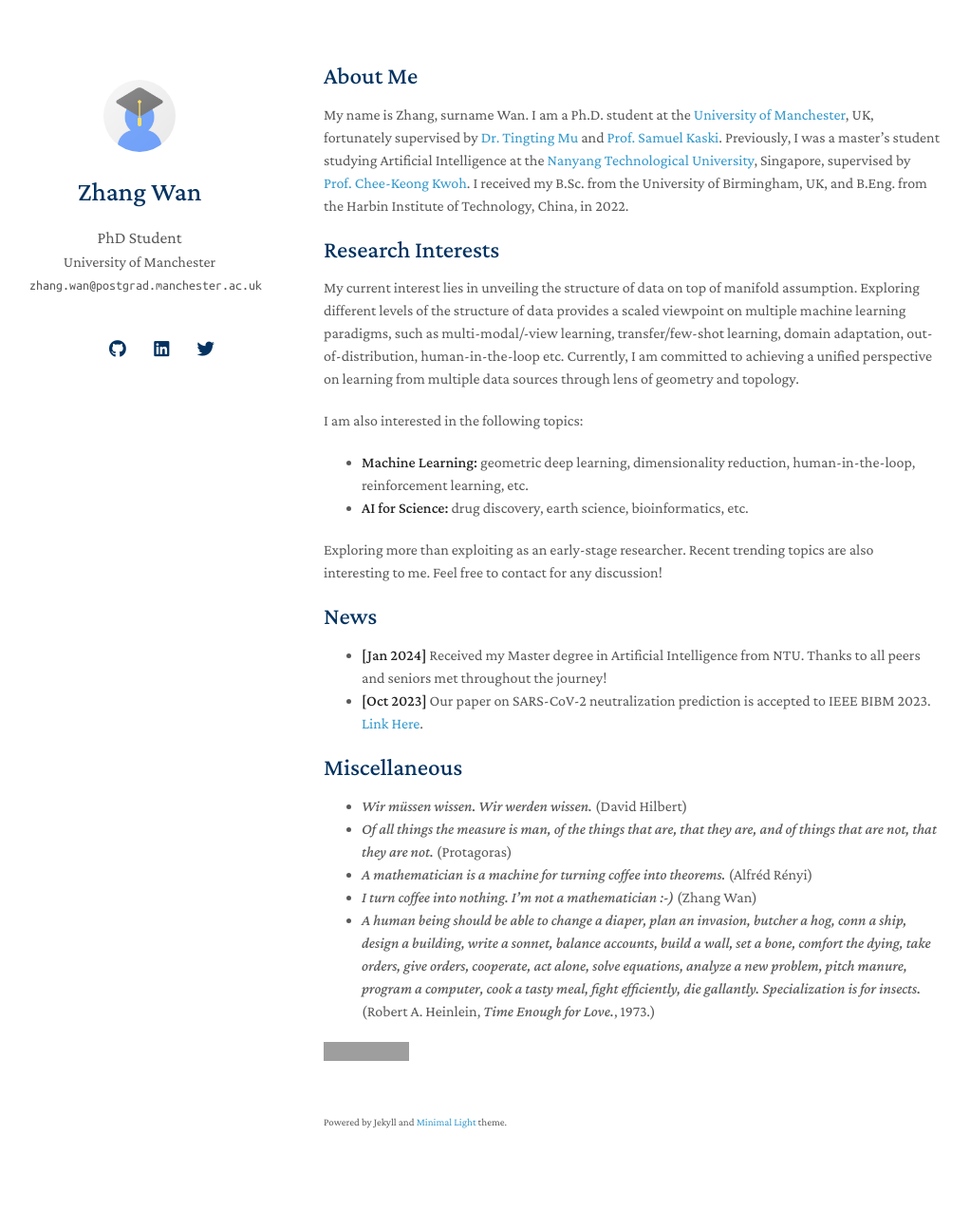
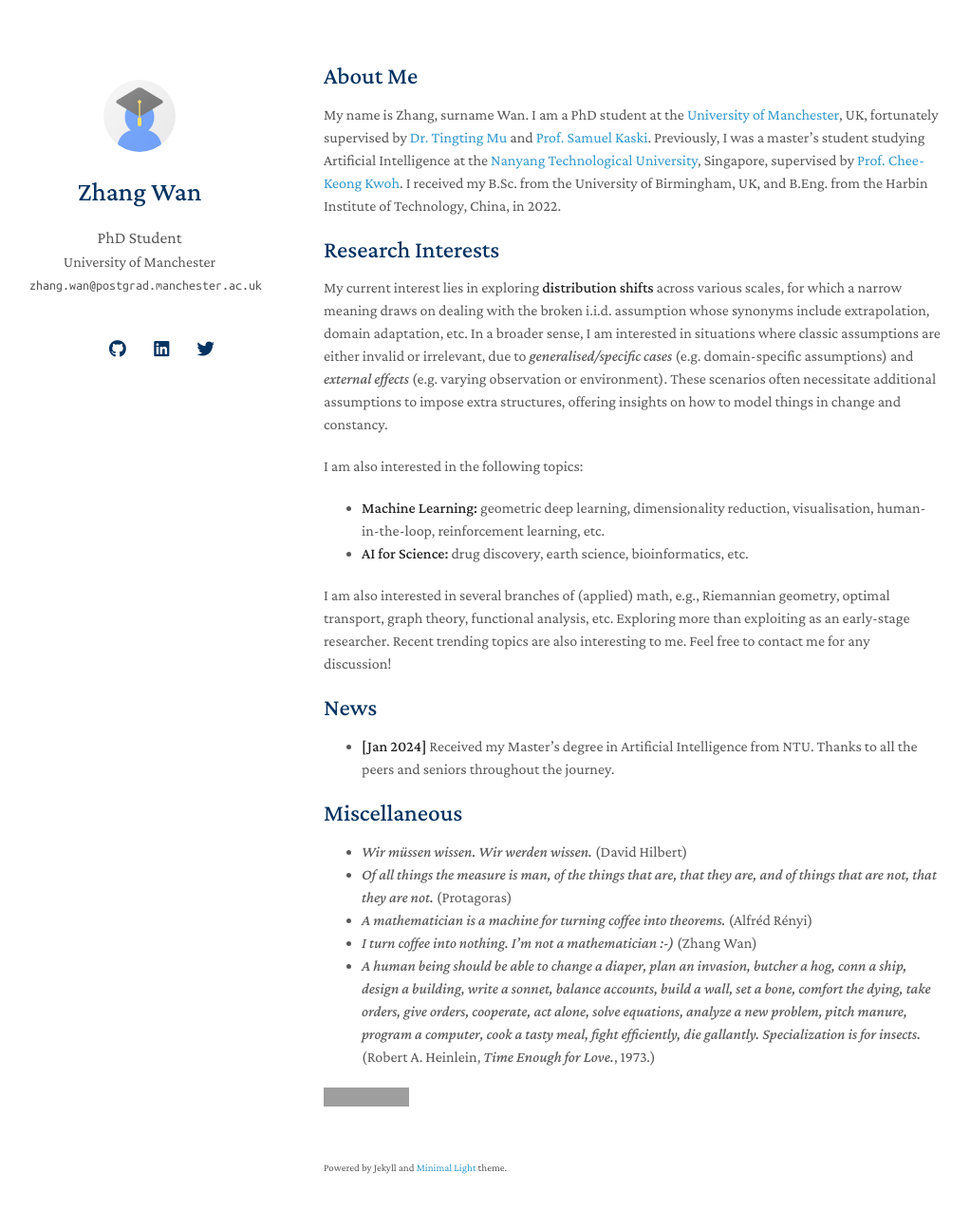
Before and after one commit to ZhangWan-byte/ZhangWan-byte.github.io, a Jekyll site: the page built from index.md, in a window 1280 px wide and 1310 px high. Shown: the top 1275 px of the window at 95% size, without its empty margins (129-1151 px from the left). Built offline with Jekyll 4.4.1, drawn with Linux system fonts in a browser that asks for light colours; nearby versions of some CDN libraries; a style sheet for code colours, icons or effects is not loaded; our own code applies the rules of GitHub Pages for plain Markdown files; grey boxes are pictures that could not be loaded.

Commit message:
Update index.md

```diff
--- a/index.md
+++ b/index.md
@@ -4,22 +4,23 @@ layout: homepage
 
 ## About Me
 
-My name is Zhang, surname Wan. I am a Ph.D. student at the [University of Manchester](https://www.manchester.ac.uk/), UK, fortunately supervised by [Dr. Tingting Mu](https://personalpages.manchester.ac.uk/staff/tingting.mu/Site/About_Me.html) and [Prof. Samuel Kaski](https://kaski-lab.com/). Previously, I was a master's student studying Artificial Intelligence at the [Nanyang Technological University](https://www.ntu.edu.sg/), Singapore, supervised by [Prof. Chee-Keong Kwoh](https://personal.ntu.edu.sg/asckkwoh/). I received my B.Sc. from the University of Birmingham, UK, and B.Eng. from the Harbin Institute of Technology, China, in 2022.
+My name is Zhang, surname Wan. I am a PhD student at the [University of Manchester](https://www.manchester.ac.uk/), UK, fortunately supervised by [Dr. Tingting Mu](https://personalpages.manchester.ac.uk/staff/tingting.mu/Site/About_Me.html) and [Prof. Samuel Kaski](https://kaski-lab.com/). Previously, I was a master's student studying Artificial Intelligence at the [Nanyang Technological University](https://www.ntu.edu.sg/), Singapore, supervised by [Prof. Chee-Keong Kwoh](https://personal.ntu.edu.sg/asckkwoh/). I received my B.Sc. from the University of Birmingham, UK, and B.Eng. from the Harbin Institute of Technology, China, in 2022.
 
 ## Research Interests
 
-My current interest lies in unveiling the structure of data on top of manifold assumption. Exploring different levels of the structure of data provides a scaled viewpoint on multiple machine learning paradigms, such as multi-modal/-view learning, transfer/few-shot learning, domain adaptation, out-of-distribution, human-in-the-loop etc. Currently, I am committed to achieving a unified perspective on learning from multiple data sources through lens of geometry and topology.
+My current interest lies in exploring **distribution shifts** across various scales, for which a narrow meaning draws on dealing with the broken i.i.d. assumption whose synonyms include extrapolation, domain adaptation, etc. In a broader sense, I am interested in situations where classic assumptions are either invalid or irrelevant, due to *generalised/specific cases* (e.g. domain-specific assumptions) and *external effects* (e.g. varying observation or environment). These scenarios often necessitate additional assumptions to impose extra structures, offering insights on how to model things in change and constancy.
+
+<!-- My current interest lies in unveiling the structure of data on top of manifold assumptions. Exploring different levels of the structure of data provides a scaled viewpoint on multiple machine learning paradigms, such as multi-modal/-view learning, transfer/few-shot learning, domain adaptation, out-of-distribution, human-in-the-loop etc. Currently, I am committed to achieving a unified perspective on learning from multiple data sources through the lens of geometry and topology. -->
 
 I am also interested in the following topics:
-- **Machine Learning:** geometric deep learning, dimensionality reduction, human-in-the-loop, reinforcement learning, etc.
+- **Machine Learning:** geometric deep learning, dimensionality reduction, visualisation, human-in-the-loop, reinforcement learning, etc.
 - **AI for Science:** drug discovery, earth science, bioinformatics, etc.
 
-Exploring more than exploiting as an early-stage researcher. Recent trending topics are also interesting to me. Feel free to contact for any discussion!
+I am also interested in several branches of (applied) math, e.g., Riemannian geometry, optimal transport, graph theory, functional analysis, etc. Exploring more than exploiting as an early-stage researcher. Recent trending topics are also interesting to me. Feel free to contact me for any discussion!
 
 ## News
 
-- **[Jan 2024]** Received my Master degree in Artificial Intelligence from NTU. Thanks to all peers and seniors met throughout the journey!
-- **[Oct 2023]** Our paper on SARS-CoV-2 neutralization prediction is accepted to IEEE BIBM 2023. [Link Here](https://ieeexplore.ieee.org/abstract/document/10386059/).
+- **[Jan 2024]** Received my Master's degree in Artificial Intelligence from NTU. Thanks to all the peers and seniors throughout the journey.
 
 ## Miscellaneous
 
```
